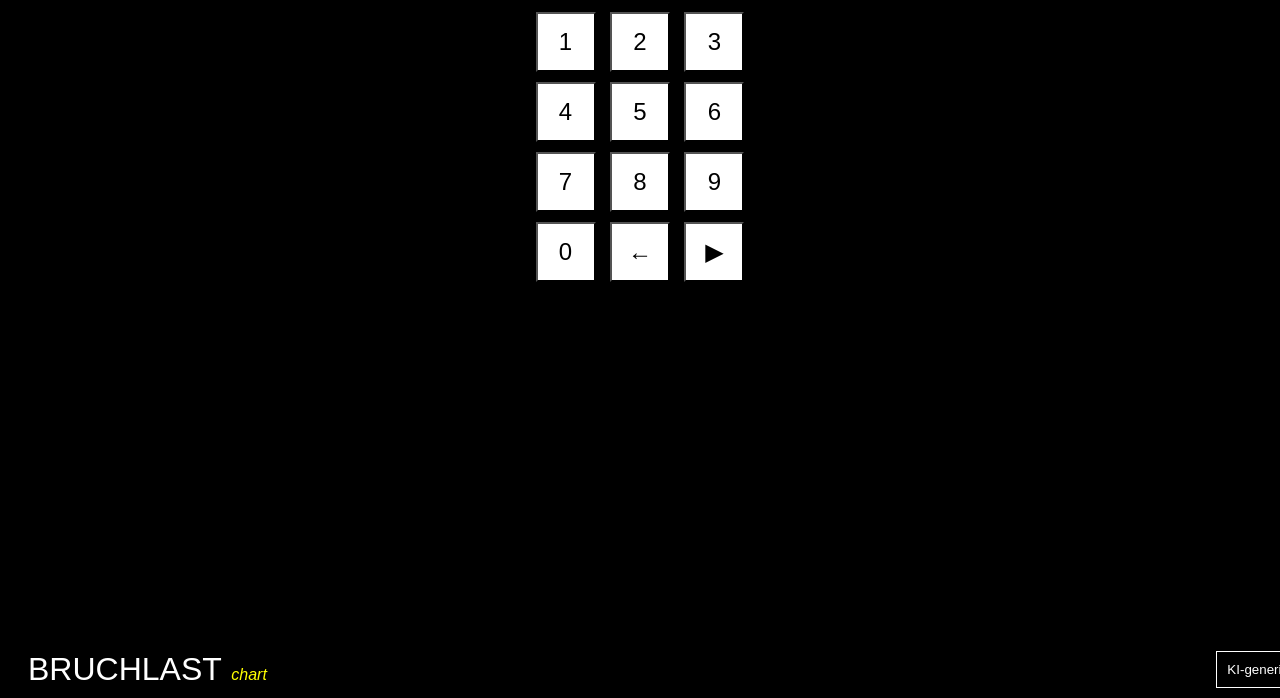
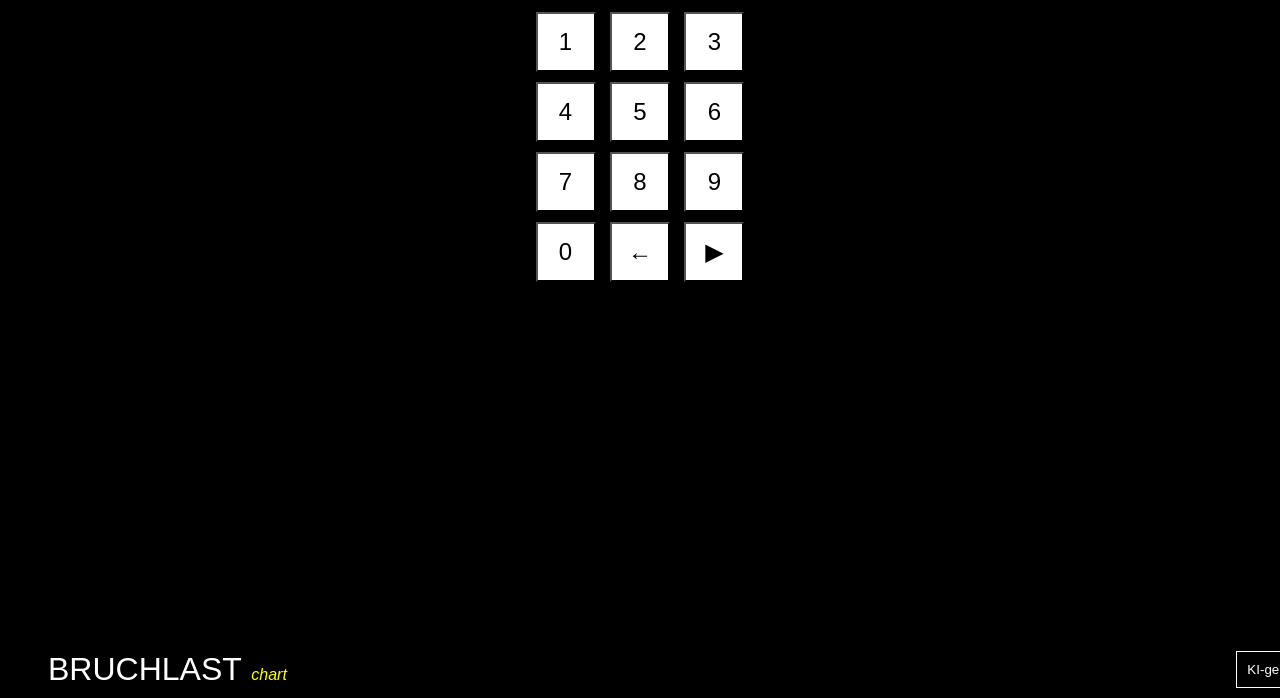
Before and after one commit to BLCdetlef/BLCgit, a plain HTML site: page index.html in a window 1280 px wide. Shown: the part 102-800 px from the top of the page. Drawn offline with Linux system fonts and the light colour scheme.

Commit message:
Update styles.css

```diff
--- a/styles.css
+++ b/styles.css
@@ -2,7 +2,13 @@ body { background: black; color: white; font-family: sans-serif; text-align: cen
 .hint { margin: 20px; font-size: 1.2em; }
 .display { font-size: 2em; margin-bottom: 10px; }
 .pad button { width: 60px; height: 60px; margin: 5px; font-size: 1.5em; background: white; color: black; }
-.footer { position: fixed; bottom: 10px; width: 100%; display: flex; justify-content: space-between; padding: 0 20px; }
+.footer {   position: fixed;
+  bottom: 10px;
+  width: 100%;
+  display: flex;
+  justify-content: space-between;
+  padding-left: 40px;
+  padding-right: 20px; }
 .big { font-size: 2em; }
 .small { color: yellow; font-style: italic; margin-left: 5px; }
 .intro { background: none; border: 1px solid white; color: white; padding: 5px 10px; }
```
